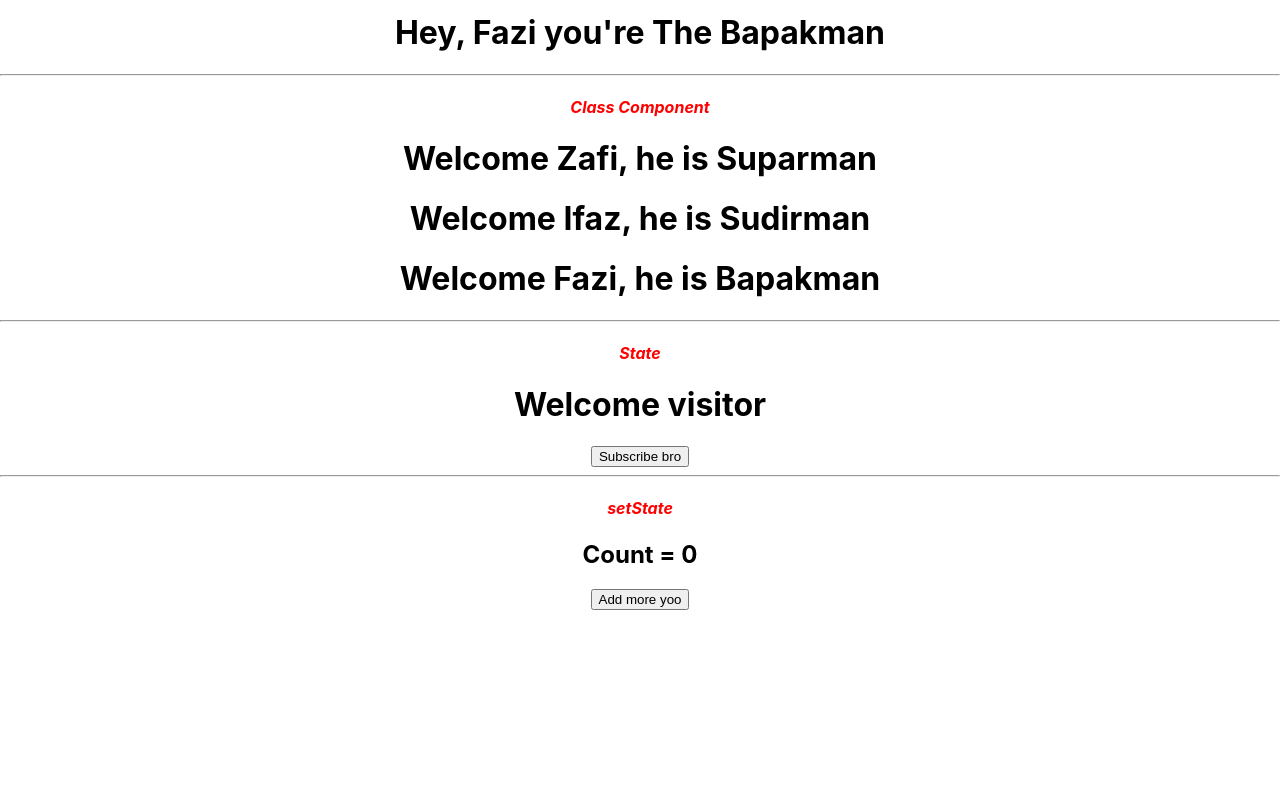
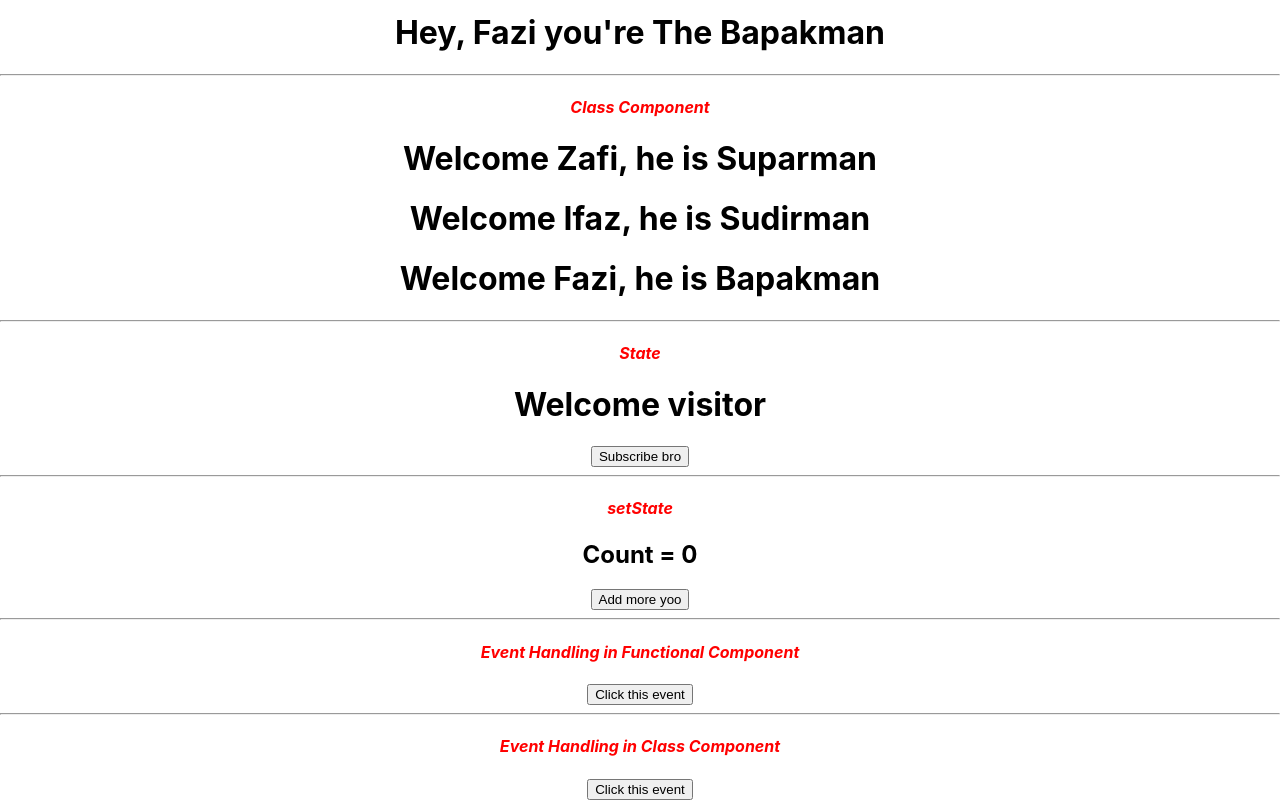
Before and after one commit to zafiramdhani/try-reactjs, a React (Create React App) app: page / in a window 1280 px wide. Shown: the part 255-1055 px from the top of the page. Before the commit the page ends 865 px from the top, so only its background shows below. Built offline with nearby package versions, Linux system fonts and the light colour scheme.

Commit message:
Add event handling

```diff
--- a/src/App.js
+++ b/src/App.js
@@ -1,4 +1,6 @@
 import './App.css';
+import ClickClass from './components/ClickClass';
+import ClickFunction from './components/ClickFunction';
 import Counter from './components/Counter';
 import Greet from './components/Greet';
 import Message from './components/Message';
@@ -26,6 +28,12 @@ function App() {
       <hr />
       <h4>setState</h4>
       <Counter />
+      <hr />
+      <h4>Event Handling in Functional Component</h4>
+      <ClickFunction />
+      <hr />
+      <h4>Event Handling in Class Component</h4>
+      <ClickClass />
     </div>
   );
 }
--- /dev/null
+++ b/src/components/ClickClass.js
@@ -0,0 +1,17 @@
+import { Component } from 'react'
+
+class ClickClass extends Component {
+  clickHandler() {
+    console.log('Class | Button Clicked');
+  }
+
+  render() {
+    return (
+      <div>
+        <button onClick={this.clickHandler}>Click this event</button>
+      </div>
+    )
+  }
+}
+
+export default ClickClass;
--- /dev/null
+++ b/src/components/ClickFunction.js
@@ -0,0 +1,15 @@
+// FUNCTIONAL EVENT HANDLING
+function ClickFunction() {
+  function clickHandler() {
+    console.log('Functional | Button Clicked');
+  }
+
+  return (
+    <div>
+      {/* DO NOT add parentheses (). Event handler is a function and NOT a function call */}
+      <button onClick={clickHandler}>Click this event</button>
+    </div>
+  )
+}
+
+export default ClickFunction;
```
